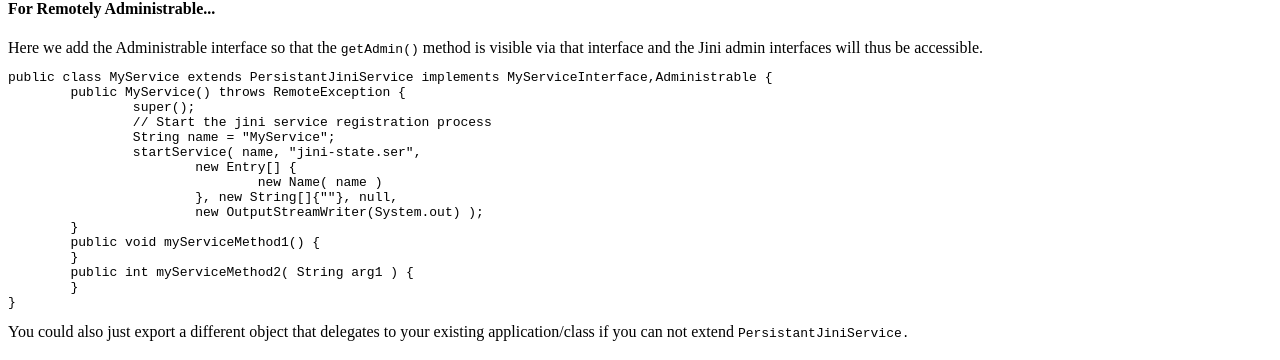
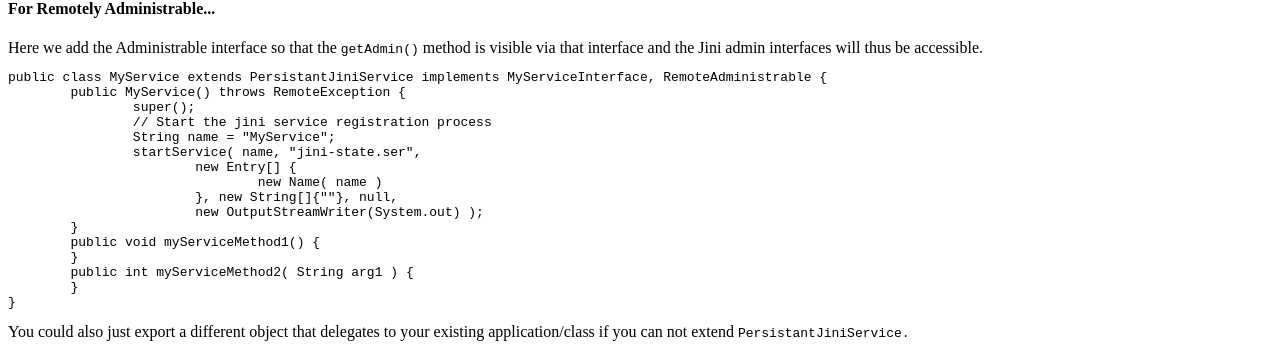
Before and after one commit to sorcersoft/startnow, a plain HTML site: page www/index.html in a window 1280 px wide. Shown: the part 725-1085 px from the top of the page. Drawn offline with Linux system fonts and the light colour scheme.

Commit message:
Fix old bug
git-svn-id: https://svn.java.net/svn/startnow~svn/trunk@4 a6ea22c0-cb08-eb36-ae63-d3d4202a734f

```diff
--- a/www/index.html
+++ b/www/index.html
@@ -56,7 +56,7 @@ public class MyService extends PersistantJiniService implements MyServiceInterfa
 Here we add the Administrable interface so that the <code>getAdmin()</code> method is visible via that interface and the Jini admin interfaces will thus be
 accessible.
 <pre>
-public class MyService extends PersistantJiniService implements MyServiceInterface,Administrable {
+public class MyService extends PersistantJiniService implements MyServiceInterface, RemoteAdministrable {
 	public MyService() throws RemoteException {
 		super();
 		// Start the jini service registration process
```
